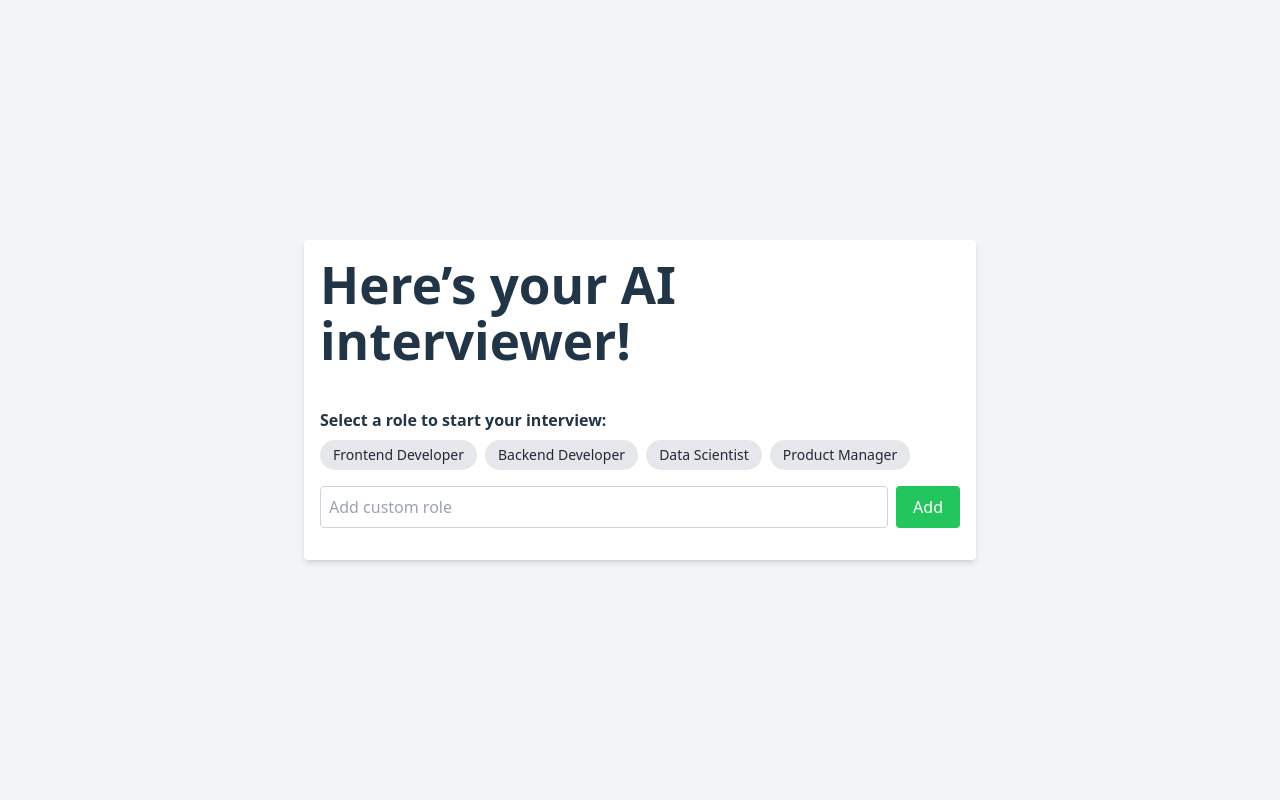
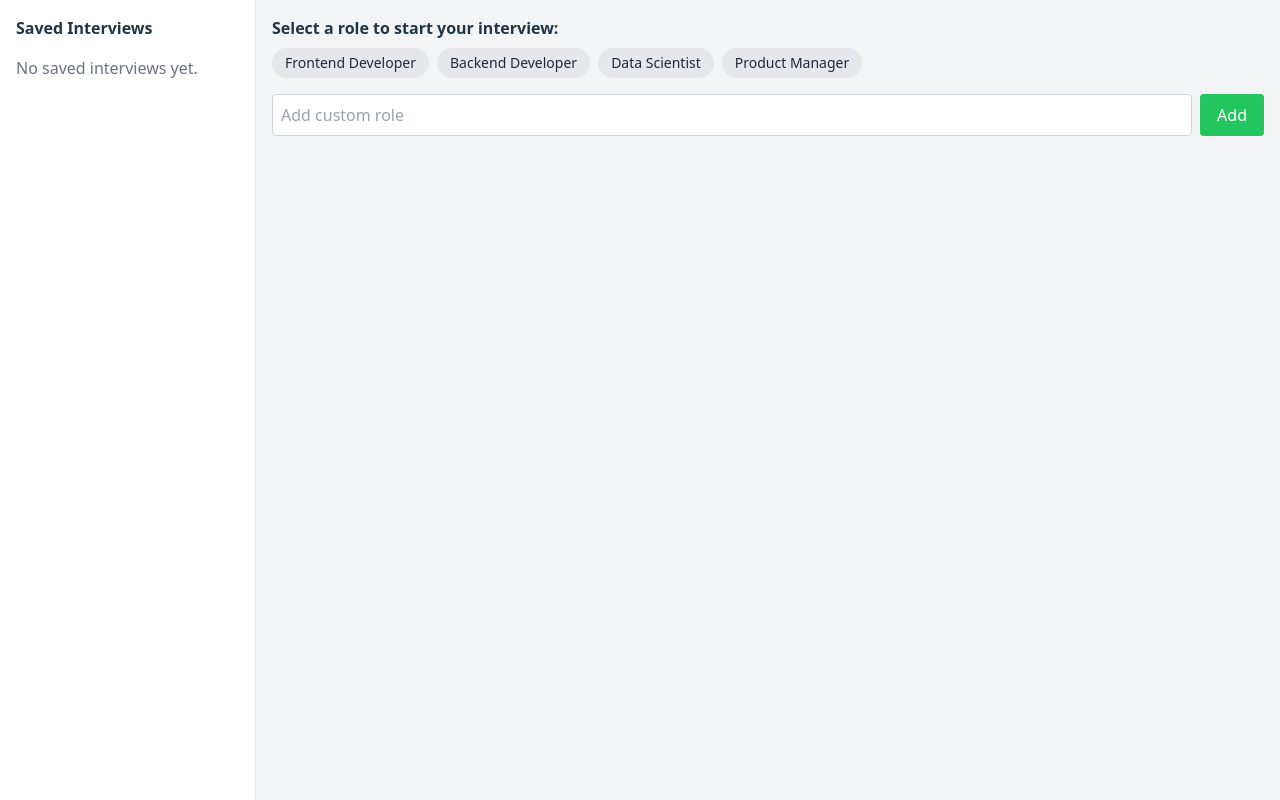
Before and after one commit to fatiimhh/ai-interview-simulator, a React (Vite) app: page / in a window 1280 px wide. Built offline with nearby package versions, Linux system fonts and the light colour scheme.

Commit message:
Add SavedChats component + modified App.jsx

```diff
--- a/src/App.jsx
+++ b/src/App.jsx
@@ -1,22 +1,41 @@
-import React, { useState } from 'react';
+import React, { useState, useEffect } from 'react';
 import RoleSelector from './components/RoleSelector';
 import ChatContainer from './components/ChatContainer';
+import SavedChats from './components/SavedChats';
 
 function App() {
   const [selectedRole, setSelectedRole] = useState(null);
+  const [savedChats, setSavedChats] = useState([]);
 
-  const handleBack = () => {
-    setSelectedRole(null);
+  useEffect(() => {
+    const stored = JSON.parse(localStorage.getItem('savedChats')) || [];
+    setSavedChats(stored);
+  }, []);
+
+  const saveChat = (role, messages) => {
+    const newChat = { role, messages, id: Date.now() };
+    const updatedChats = [newChat, ...savedChats];
+    setSavedChats(updatedChats);
+    localStorage.setItem('savedChats', JSON.stringify(updatedChats));
   };
 
+  const handleSelectSavedChat = (chat) => {
+    setSelectedRole(chat.role);
+  };
 
   return (
-    <div className="min-h-screen bg-gray-100 flex items-center justify-center p-4">
-      <div className="w-full max-w-2xl bg-white rounded shadow-md p-4">
-              <h1 className="font-semibold mb-10">Here’s your AI interviewer!</h1>
+    <div className="min-h-screen flex bg-gray-100">
+      <SavedChats savedChats={savedChats} onSelectChat={handleSelectSavedChat} />
 
+      <div className="flex-1 p-4">
         {!selectedRole && <RoleSelector onRoleSelect={setSelectedRole} />}
-        {selectedRole && <ChatContainer role={selectedRole} onBack={handleBack} />}
+        {selectedRole && (
+          <ChatContainer
+            role={selectedRole}
+            onBack={() => setSelectedRole(null)}
+            onSave={saveChat}
+          />
+        )}
       </div>
     </div>
   );
--- /dev/null
+++ b/src/components/SavedChats.jsx
@@ -0,0 +1,25 @@
+import React from 'react';
+
+
+
+
+function SavedChats({ savedChats, onSelectChat }) {
+  return (
+    <div className="w-64 bg-white border-r p-4 overflow-y-auto">
+      <h2 className="font-semibold mb-4">Saved Interviews</h2>
+      {savedChats.length === 0 && <p className="text-gray-500">No saved interviews yet.</p>}
+      {savedChats.map(chat => (
+        <div
+          key={chat.id}
+          className="mb-2 p-2 border rounded cursor-pointer hover:bg-gray-100"
+          onClick={() => onSelectChat(chat)}
+        >
+          <p className="font-medium">{chat.role}</p>
+          <p className="text-xs text-gray-500">{chat.messages.length} messages</p>
+        </div>
+      ))}
+    </div>
+  );
+}
+
+export default SavedChats;
```
